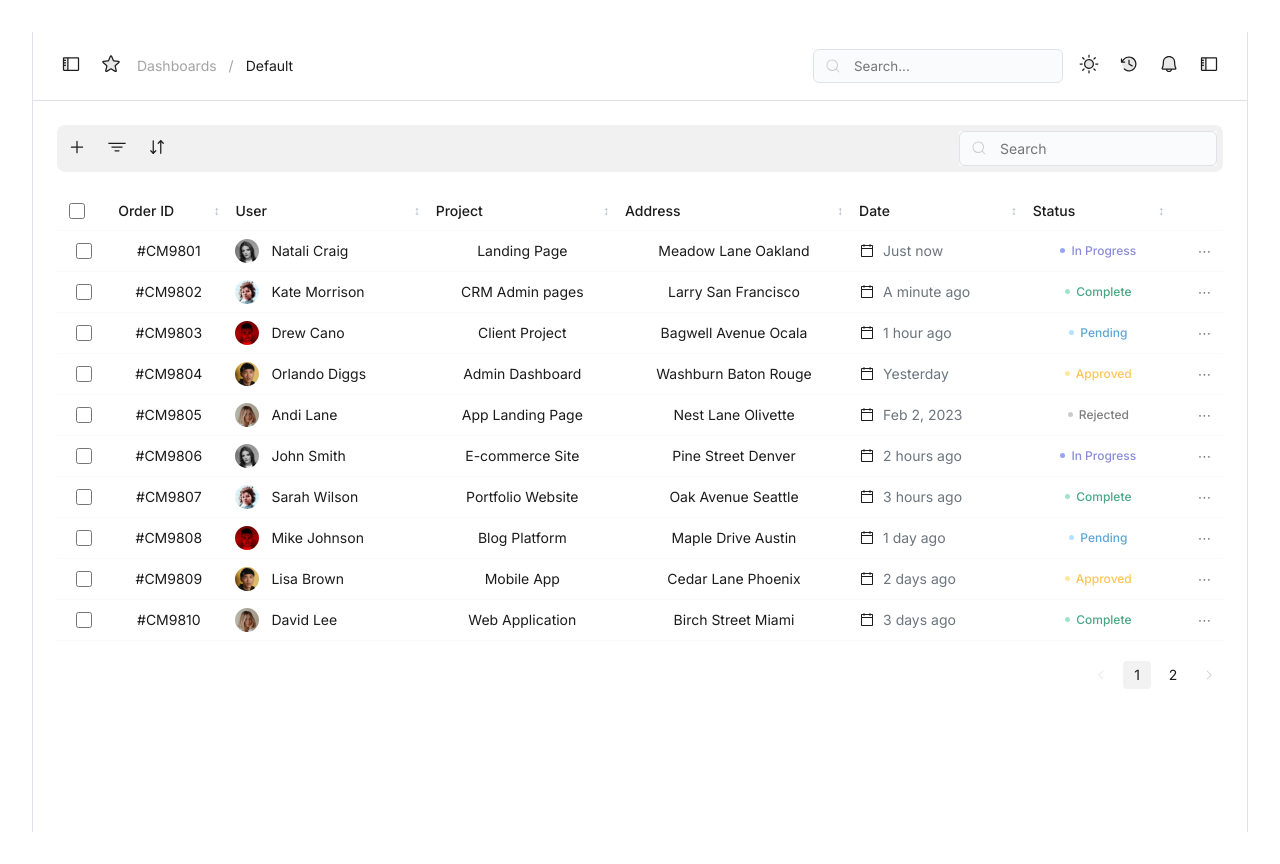
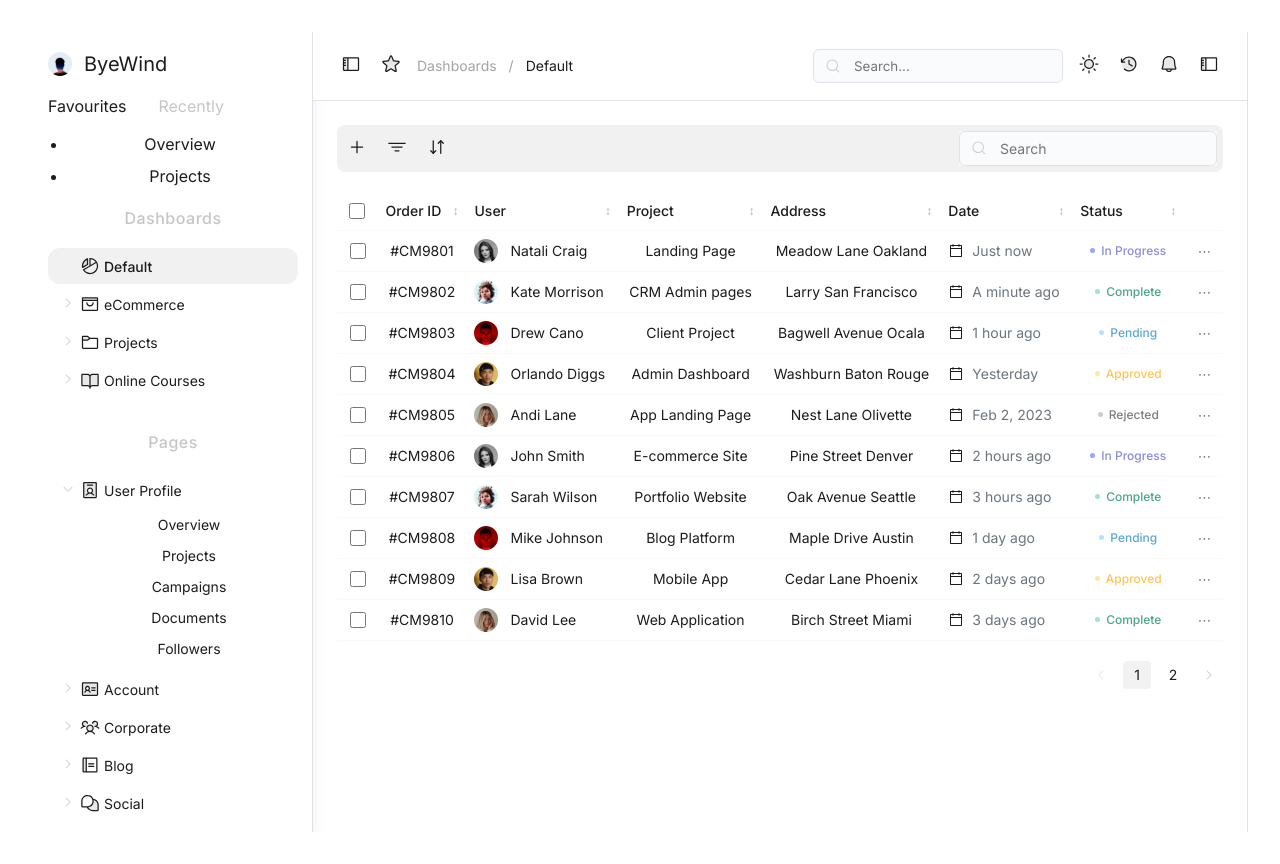
Before and after one commit to Deep0902/juspay-assignment, a React (Vite) app: page / in a window 1280 px wide. Built offline with nearby package versions, Linux system fonts and the light colour scheme.

Commit message:
Code cleanup + readme updated

```diff
--- a/src/components/HomePage/HomePage.css
+++ b/src/components/HomePage/HomePage.css
@@ -8,7 +8,7 @@
 
 /* Left Panel */
 .left-panel {
-  transition: all 0.3s cubic-bezier(0.68, -0.85, 0.27, 1.85);
+  transition: width 0.3s cubic-bezier(0.68, -0.85, 0.27, 1.85);
   background-color: var(--bg-primary);
   border-right: 1px solid var(--border-color-default);
   overflow: hidden;
@@ -198,7 +198,7 @@
   overflow: hidden;
   box-shadow: 0 10px 15px -3px rgba(0, 0, 0, 0.1),
     0 4px 6px -2px rgba(0, 0, 0, 0.05);
-  transition: all 0.4s cubic-bezier(0.68, -0.85, 0.27, 1.85);
+  transition: width 0.4s cubic-bezier(0.68, -0.85, 0.27, 1.85);
 }
 
 .right-panel.open {
--- a/src/components/HomePage/HomePage.jsx
+++ b/src/components/HomePage/HomePage.jsx
@@ -6,7 +6,7 @@ import LeftPanel from "../LeftPanel/LeftPanel.jsx";
 import DashboardMain from "./DashboardMain/DashboardMain.jsx";
 import TableFilter from "./TableFilter/TableFilter.jsx";
 function HomePage() {
-  const [leftPanelOpen, setLeftPanelOpen] = useState(false);
+  const [leftPanelOpen, setLeftPanelOpen] = useState(true);
   const [rightPanelOpen, setRightPanelOpen] = useState(false);
   const { theme, toggleTheme } = useTheme();
 
--- a/src/index.css
+++ b/src/index.css
@@ -1,8 +1,8 @@
 * {
   font-family: "Inter", sans-serif;
   font-optical-sizing: auto;
-  transition: all 0.4s cubic-bezier(0.68, -0.85, 0.27, 1.85);
-  /* transition: all 0.2s ease-out; */
+  /* transition: all 0.4s cubic-bezier(0.68, -0.85, 0.27, 1.85); */
+  transition: all 0.2s ease-out;
 }
 
 body {
--- a/vite.config.js
+++ b/vite.config.js
@@ -16,9 +16,9 @@ export default defineConfig({
       },
 
       manifest: {
-        name: "juspay-assignment",
+        name: "Juspay Assignment - Deep",
         short_name: "juspay-assignment",
-        description: "juspay-assignment",
+        description: "A project made by Deep for Juspay Assignment",
         theme_color: "#ffffff",
       },
 
```
Also changed, not shown: src/components/HomePage/TableFilter/TableFilter.jsx (+0 -9 lines), 1 other file (tests, documents, lock files or other folders).
